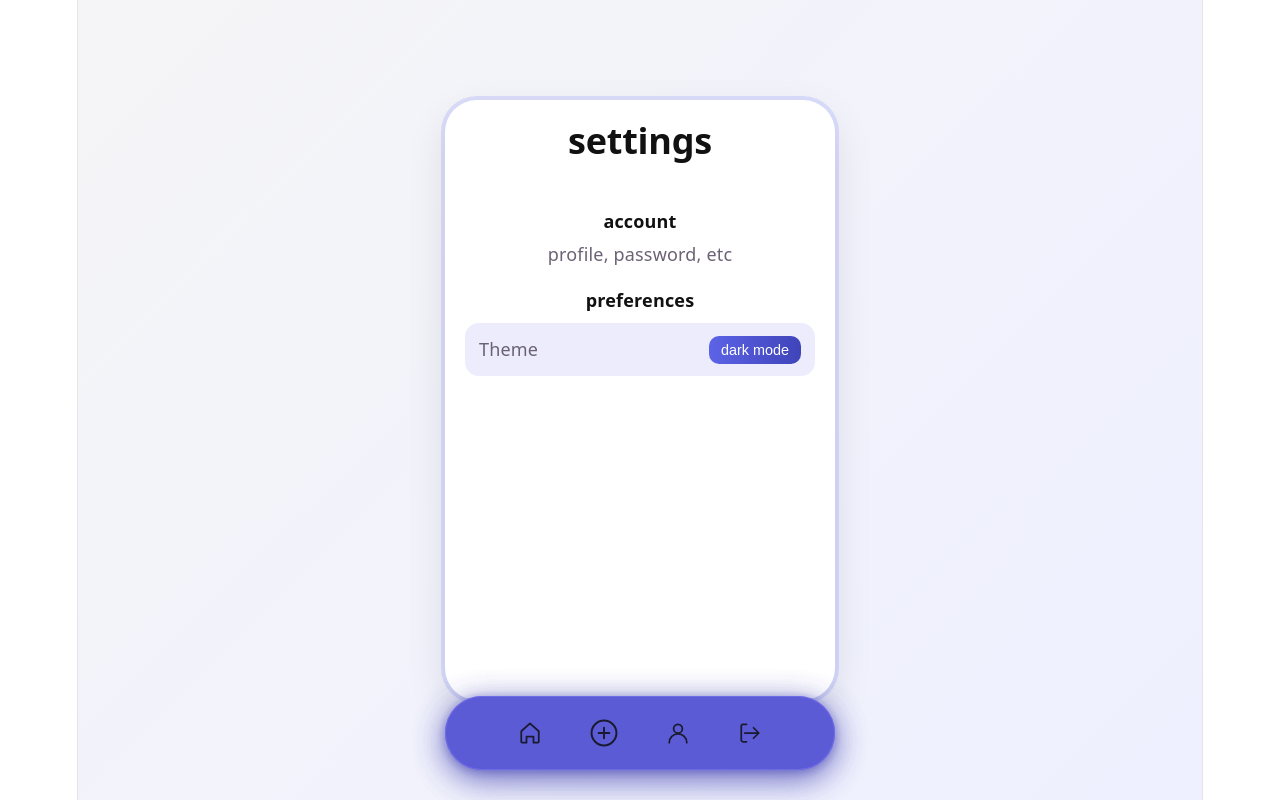
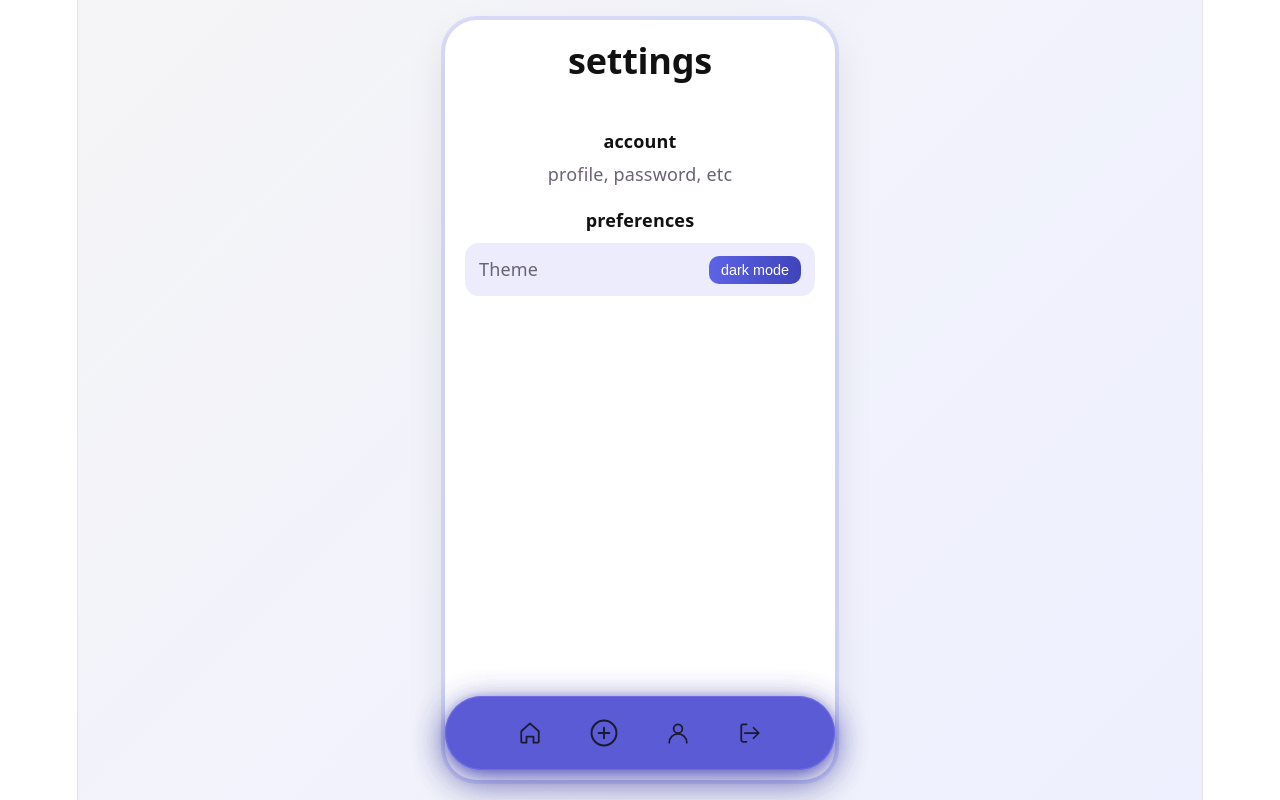
Before and after one commit to Descroll/descroll-frontend, a React (Vite) app: page /settings in a window 1280 px wide. Built offline with nearby package versions, Linux system fonts and the light colour scheme.

Commit message:
small size fix

```diff
--- a/src/styles/settings.css
+++ b/src/styles/settings.css
@@ -12,7 +12,7 @@
 
   width: 100%;
   max-width: 390px;
-  min-height: 600px;
+  min-height: 760px;
   background: white;
   border-radius: 32px;
   box-shadow:   0 15px 40px rgba(0, 0, 0, 0.1),
```
